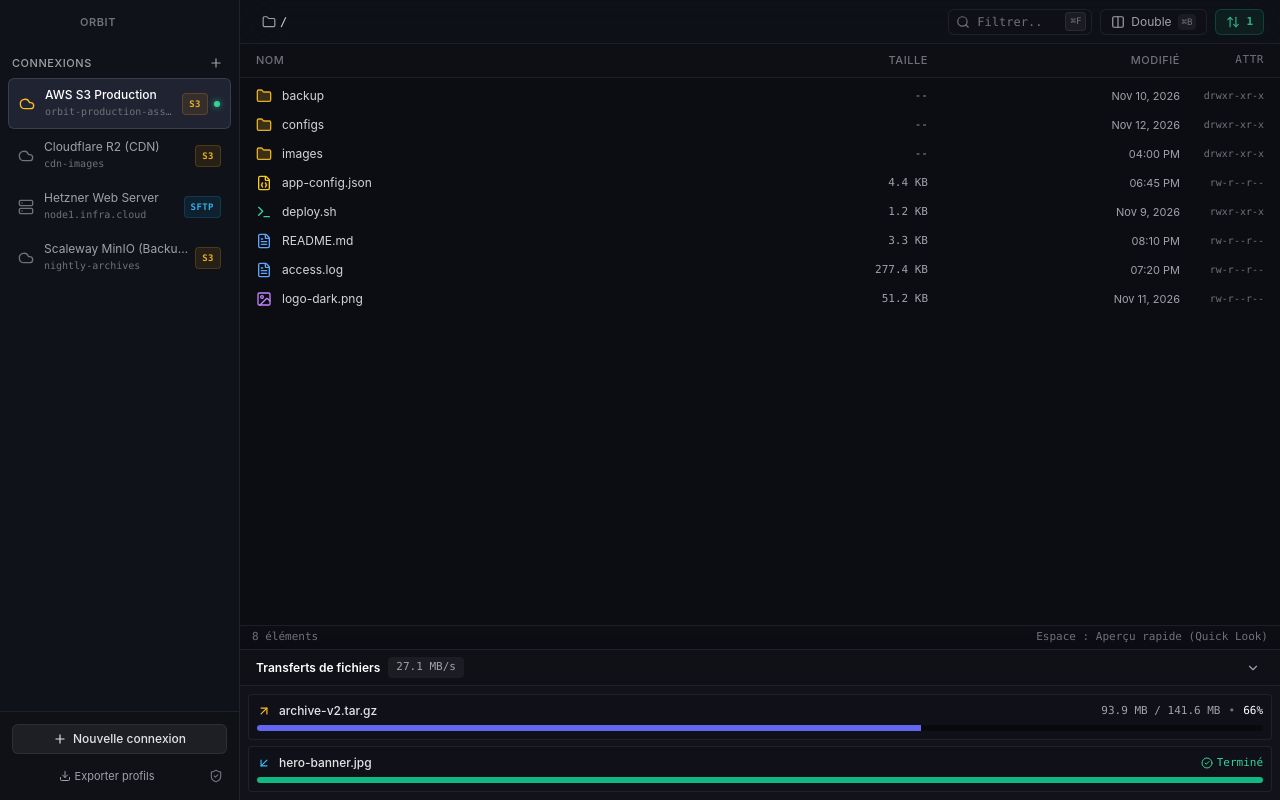
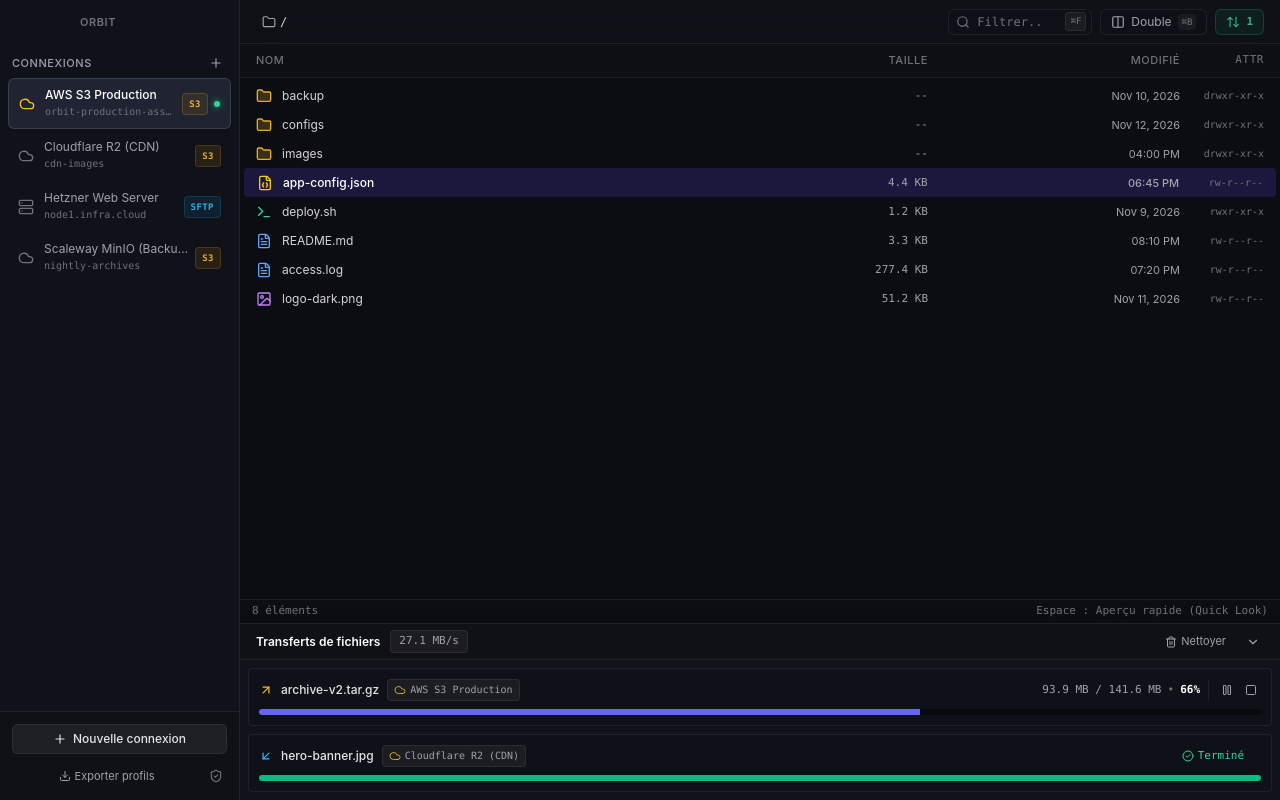
Before and after one commit to matryt/Orbit, a React (Vite) app: page / in a window 1280 px wide. Both pictures are taken after a click on the button "Ouvrir la file des transferts". Built offline with nearby package versions, Linux system fonts and the light colour scheme.

Commit message:
feat(transfers): add server badges, pause/resume and stop controls to transfer drawer

```diff
--- a/src/components/explorer/ExplorerView.tsx
+++ b/src/components/explorer/ExplorerView.tsx
@@ -22,8 +22,9 @@ export const ExplorerView: React.FC<ExplorerViewProps> = ({
   selectedPath,
   onSelect,
   title,
+  isLocal = false,
 }) => {
-  const { setQuickLookFile, toggleQuickLook } = useOrbitStore();
+  const { setQuickLookFile, setActivePane } = useOrbitStore();
   const containerRef = useRef<HTMLDivElement>(null);
 
   // Navigate up one folder
@@ -63,12 +64,6 @@ export const ExplorerView: React.FC<ExplorerViewProps> = ({
       if (selected) {
         handleRowDoubleClick(selected);
       }
-    } else if (e.code === 'Space') {
-      e.preventDefault();
-      const selected = files.find((f) => f.path === selectedPath);
-      if (selected && !selected.is_dir) {
-        toggleQuickLook();
-      }
     }
   };
 
@@ -76,6 +71,8 @@ export const ExplorerView: React.FC<ExplorerViewProps> = ({
     <div
       ref={containerRef}
       tabIndex={0}
+      onFocus={() => setActivePane(isLocal ? 'local' : 'remote')}
+      onClick={() => setActivePane(isLocal ? 'local' : 'remote')}
       onKeyDown={handleKeyDown}
       className="flex-1 flex flex-col h-full bg-background overflow-hidden outline-none select-none"
     >
--- a/src/components/transfers/TransferDrawer.tsx
+++ b/src/components/transfers/TransferDrawer.tsx
@@ -1,18 +1,39 @@
 import React from 'react';
 import { useOrbitStore } from '../../store/useOrbitStore';
 import { formatBytes } from '../../lib/utils';
-import { ArrowUpRight, ArrowDownLeft, CheckCircle2, ChevronDown } from 'lucide-react';
+import {
+  ArrowUpRight,
+  ArrowDownLeft,
+  CheckCircle2,
+  ChevronDown,
+  Pause,
+  Play,
+  Square,
+  Cloud,
+  Server,
+  Trash2,
+} from 'lucide-react';
 
 export const TransferDrawer: React.FC = () => {
-  const { transfers, isTransferDrawerOpen, setTransferDrawerOpen } = useOrbitStore();
+  const {
+    transfers,
+    isTransferDrawerOpen,
+    setTransferDrawerOpen,
+    pauseTransfer,
+    resumeTransfer,
+    cancelTransfer,
+    clearCompletedTransfers,
+  } = useOrbitStore();
 
   if (!isTransferDrawerOpen && transfers.length === 0) return null;
 
   const activeTransfers = transfers.filter((t) => t.status === 'transferring' || t.status === 'queued');
   const totalSpeed = activeTransfers.reduce((acc, t) => acc + t.speedBps, 0);
 
+  // Floating indicator when collapsed
   if (!isTransferDrawerOpen) {
     if (activeTransfers.length === 0) return null;
+    const firstActive = activeTransfers[0];
     return (
       <div
         onClick={() => setTransferDrawerOpen(true)}
@@ -20,8 +41,15 @@ export const TransferDrawer: React.FC = () => {
       >
         <span className="w-2 h-2 rounded-full bg-emerald-400 animate-ping" />
         <div className="text-xs">
+          <div className="flex items-center gap-2">
             <span className="font-semibold text-white">{activeTransfers.length} transfert(s) en cours</span>
-          <span className="text-zinc-400 ml-2 font-mono text-[11px]">
+            {firstActive.serverName && (
+              <span className="text-[10px] text-zinc-400 bg-white/5 border border-border-subtle px-1.5 py-0.2 rounded font-mono truncate max-w-[140px]">
+                {firstActive.serverName}
+              </span>
+            )}
+          </div>
+          <span className="text-zinc-400 font-mono text-[11px]">
             {formatBytes(totalSpeed)}/s
           </span>
         </div>
@@ -29,17 +57,32 @@ export const TransferDrawer: React.FC = () => {
     );
   }
 
+  const hasFinishedTransfers = transfers.some(
+    (t) => t.status === 'completed' || t.status === 'cancelled' || t.status === 'failed'
+  );
+
   return (
-    <div className="border-t border-border-subtle bg-surface/95 backdrop-blur-xl flex flex-col z-30 shadow-2xl transition-all max-h-56">
+    <div className="border-t border-border-subtle bg-surface/95 backdrop-blur-xl flex flex-col z-30 shadow-2xl transition-all max-h-64">
       {/* Drawer Header */}
       <div className="h-9 px-4 flex items-center justify-between border-b border-border-subtle bg-surface-muted/60 select-none">
-        <div className="flex items-center gap-2">
+        <div className="flex items-center gap-2.5">
           <span className="text-xs font-semibold text-white">Transferts de fichiers</span>
-          <span className="text-[11px] font-mono text-zinc-400 bg-white/5 px-2 py-0.5 rounded">
+          <span className="text-[11px] font-mono text-zinc-400 bg-white/5 border border-border-subtle px-2 py-0.5 rounded">
             {formatBytes(totalSpeed)}/s
           </span>
         </div>
-        <div className="flex items-center gap-1">
+
+        <div className="flex items-center gap-2">
+          {hasFinishedTransfers && (
+            <button
+              onClick={clearCompletedTransfers}
+              className="flex items-center gap-1 text-[11px] text-zinc-400 hover:text-zinc-200 px-2 py-0.5 rounded hover:bg-white/5 transition-colors"
+              title="Effacer les transferts terminés ou arrêtés"
+            >
+              <Trash2 className="w-3 h-3" />
+              <span>Nettoyer</span>
+            </button>
+          )}
           <button
             onClick={() => setTransferDrawerOpen(false)}
             className="p-1 rounded hover:bg-white/10 text-zinc-400 hover:text-white transition-colors"
@@ -51,36 +94,93 @@ export const TransferDrawer: React.FC = () => {
       </div>
 
       {/* Transfers List */}
-      <div className="overflow-y-auto p-2 space-y-1.5 max-h-44">
+      <div className="overflow-y-auto p-2 space-y-2 max-h-52">
         {transfers.map((tx) => {
           const progress = Math.min(100, Math.round((tx.bytesTransferred / (tx.totalBytes || 1)) * 100));
+
           return (
             <div
               key={tx.id}
-              className="p-2 rounded bg-surface-muted/40 border border-border-subtle flex flex-col gap-1.5 text-xs"
+              className="p-2.5 rounded bg-surface-muted/50 border border-border-subtle flex flex-col gap-2 text-xs"
             >
-              <div className="flex items-center justify-between">
-                <div className="flex items-center gap-2 min-w-0">
+              {/* Top row: File info + Server Name badge */}
+              <div className="flex items-center justify-between gap-2">
+                <div className="flex items-center gap-2 min-w-0 flex-1">
                   {tx.direction === 'upload' ? (
                     <ArrowUpRight className="w-3.5 h-3.5 text-amber-400 flex-shrink-0" />
                   ) : (
                     <ArrowDownLeft className="w-3.5 h-3.5 text-sky-400 flex-shrink-0" />
                   )}
                   <span className="font-medium text-zinc-200 truncate">{tx.fileName}</span>
+
+                  {/* Server Badge */}
+                  {tx.serverName && (
+                    <span className="flex items-center gap-1 text-[10px] px-1.5 py-0.5 rounded font-mono text-zinc-400 bg-white/[0.05] border border-border-subtle flex-shrink-0">
+                      {tx.serverType === 's3' ? (
+                        <Cloud className="w-3 h-3 text-amber-400/80" />
+                      ) : (
+                        <Server className="w-3 h-3 text-sky-400/80" />
+                      )}
+                      <span>{tx.serverName}</span>
+                    </span>
+                  )}
                 </div>
 
-                <div className="flex items-center gap-2 font-mono text-[11px] text-zinc-400 flex-shrink-0">
-                  {tx.status === 'completed' ? (
+                {/* Status / Metric + Control Buttons */}
+                <div className="flex items-center gap-2 flex-shrink-0">
+                  <div className="font-mono text-[11px] text-zinc-400">
+                    {tx.status === 'completed' && (
                       <span className="flex items-center gap-1 text-emerald-400">
                         <CheckCircle2 className="w-3 h-3" /> Terminé
                       </span>
-                  ) : (
-                    <>
+                    )}
+                    {tx.status === 'paused' && (
+                      <span className="text-amber-400 font-medium">En pause</span>
+                    )}
+                    {tx.status === 'cancelled' && (
+                      <span className="text-zinc-500 line-through">Arrêté</span>
+                    )}
+                    {(tx.status === 'transferring' || tx.status === 'queued') && (
+                      <span className="flex items-center gap-1.5">
                         <span>{formatBytes(tx.bytesTransferred)} / {formatBytes(tx.totalBytes)}</span>
                         <span className="text-zinc-500">•</span>
-                      <span className="text-white">{progress}%</span>
-                    </>
+                        <span className="text-white font-semibold">{progress}%</span>
+                      </span>
                     )}
+                  </div>
+
+                  {/* Transfer Controls: Pause, Resume, Stop */}
+                  <div className="flex items-center gap-1 border-l border-border-subtle pl-2">
+                    {tx.status === 'transferring' && (
+                      <button
+                        onClick={() => pauseTransfer(tx.id)}
+                        className="p-1 rounded hover:bg-amber-500/20 text-zinc-400 hover:text-amber-300 transition-colors"
+                        title="Mettre en pause"
+                      >
+                        <Pause className="w-3 h-3" />
+                      </button>
+                    )}
+
+                    {tx.status === 'paused' && (
+                      <button
+                        onClick={() => resumeTransfer(tx.id)}
+                        className="p-1 rounded hover:bg-emerald-500/20 text-zinc-400 hover:text-emerald-300 transition-colors"
+                        title="Reprendre"
+                      >
+                        <Play className="w-3 h-3" />
+                      </button>
+                    )}
+
+                    {(tx.status === 'transferring' || tx.status === 'paused') && (
+                      <button
+                        onClick={() => cancelTransfer(tx.id)}
+                        className="p-1 rounded hover:bg-red-500/20 text-zinc-400 hover:text-red-400 transition-colors"
+                        title="Arrêter le transfert"
+                      >
+                        <Square className="w-3 h-3" />
+                      </button>
+                    )}
+                  </div>
                 </div>
               </div>
 
@@ -90,6 +190,10 @@ export const TransferDrawer: React.FC = () => {
                   className={`h-full transition-all duration-300 ${
                     tx.status === 'completed'
                       ? 'bg-emerald-500'
+                      : tx.status === 'paused'
+                      ? 'bg-amber-500'
+                      : tx.status === 'cancelled'
+                      ? 'bg-zinc-600'
                       : 'bg-indigo-500'
                   }`}
                   style={{ width: `${progress}%` }}
--- a/src/data/mockData.ts
+++ b/src/data/mockData.ts
@@ -75,6 +75,8 @@ export const MOCK_LOCAL_FILES: FileEntry[] = [
 export const MOCK_TRANSFERS: TransferItem[] = [
   {
     id: 'tx-1',
+    serverName: 'AWS S3 Production',
+    serverType: 's3',
     fileName: 'archive-v2.tar.gz',
     remotePath: '/backup/archive-v2.tar.gz',
     localPath: '/Users/mac/archive-v2.tar.gz',
@@ -86,6 +88,8 @@ export const MOCK_TRANSFERS: TransferItem[] = [
   },
   {
     id: 'tx-2',
+    serverName: 'Cloudflare R2 (CDN)',
+    serverType: 's3',
     fileName: 'hero-banner.jpg',
     remotePath: '/images/hero-banner.jpg',
     localPath: '/Users/mac/Downloads/hero-banner.jpg',
--- a/src/store/useOrbitStore.ts
+++ b/src/store/useOrbitStore.ts
@@ -8,6 +8,10 @@ interface OrbitState {
   activeProfileId: string;
   setActiveProfile: (id: string) => void;
   addProfile: (profile: ConnectionProfile) => void;
+
+  // Active Pane (for keyboard shortcuts and Quick Look)
+  activePane: 'remote' | 'local';
+  setActivePane: (pane: 'remote' | 'local') => void;
 
   // Remote Explorer
   currentPath: string;
@@ -41,6 +45,10 @@ interface OrbitState {
   isTransferDrawerOpen: boolean;
   toggleTransferDrawer: () => void;
   setTransferDrawerOpen: (open: boolean) => void;
+  pauseTransfer: (id: string) => void;
+  resumeTransfer: (id: string) => void;
+  cancelTransfer: (id: string) => void;
+  clearCompletedTransfers: () => void;
 
   // Modals
   isNewConnectionModalOpen: boolean;
@@ -68,6 +76,9 @@ export const useOrbitStore = create<OrbitState>((set, get) => ({
     }));
   },
 
+  activePane: 'remote',
+  setActivePane: (pane) => set({ activePane: pane }),
+
   currentPath: '/',
   setCurrentPath: (path) => {
     set({
@@ -83,8 +94,8 @@ export const useOrbitStore = create<OrbitState>((set, get) => ({
     const lower = searchQuery.toLowerCase();
     return list.filter((f) => f.name.toLowerCase().includes(lower));
   },
-  selectedRemotePath: null,
-  selectedRemotePaths: [],
+  selectedRemotePath: '/app-config.json',
+  selectedRemotePaths: ['/app-config.json'],
   selectRemoteFile: (path, multi = false) => {
     const { selectedRemotePaths } = get();
     if (multi) {
@@ -95,11 +106,13 @@ export const useOrbitStore = create<OrbitState>((set, get) => ({
       set({
         selectedRemotePaths: newPaths,
         selectedRemotePath: newPaths[newPaths.length - 1] || null,
+        activePane: 'remote',
       });
     } else {
       set({
         selectedRemotePaths: [path],
         selectedRemotePath: path,
+        activePane: 'remote',
       });
     }
   },
@@ -111,7 +124,7 @@ export const useOrbitStore = create<OrbitState>((set, get) => ({
   setLocalPath: (path) => set({ localPath: path }),
   localFiles: MOCK_LOCAL_FILES,
   selectedLocalPath: null,
-  selectLocalFile: (path) => set({ selectedLocalPath: path }),
+  selectLocalFile: (path) => set({ selectedLocalPath: path, activePane: 'local' }),
 
   isDualPane: false,
   toggleDualPane: () => set((state) => ({ isDualPane: !state.isDualPane })),
@@ -122,13 +135,37 @@ export const useOrbitStore = create<OrbitState>((set, get) => ({
   quickLookFile: null,
   setQuickLookFile: (file) => set({ quickLookFile: file }),
   toggleQuickLook: () => {
-    const { quickLookFile, selectedRemotePath, getRemoteFiles } = get();
+    const {
+      quickLookFile,
+      selectedRemotePath,
+      getRemoteFiles,
+      activePane,
+      selectedLocalPath,
+      localFiles,
+    } = get();
+
     if (quickLookFile) {
       set({ quickLookFile: null });
-    } else if (selectedRemotePath) {
-      const file = getRemoteFiles().find((f) => f.path === selectedRemotePath);
-      if (file && !file.is_dir) {
-        set({ quickLookFile: file });
+      return;
+    }
+
+    if (activePane === 'local') {
+      const targetPath = selectedLocalPath || (localFiles.length > 0 ? localFiles[0].path : null);
+      if (targetPath) {
+        const file = localFiles.find((f) => f.path === targetPath);
+        if (file) {
+          set({ quickLookFile: file, selectedLocalPath: file.path });
+          return;
+        }
+      }
+    }
+
+    const remoteFiles = getRemoteFiles();
+    const targetPath = selectedRemotePath || (remoteFiles.length > 0 ? remoteFiles[0].path : null);
+    if (targetPath) {
+      const file = remoteFiles.find((f) => f.path === targetPath);
+      if (file) {
+        set({ quickLookFile: file, selectedRemotePath: file.path });
       }
     }
   },
@@ -139,6 +176,36 @@ export const useOrbitStore = create<OrbitState>((set, get) => ({
     set((state) => ({ isTransferDrawerOpen: !state.isTransferDrawerOpen })),
   setTransferDrawerOpen: (open) => set({ isTransferDrawerOpen: open }),
 
+  pauseTransfer: (id) => {
+    set((state) => ({
+      transfers: state.transfers.map((tx) =>
+        tx.id === id ? { ...tx, status: 'paused', speedBps: 0 } : tx
+      ),
+    }));
+  },
+
+  resumeTransfer: (id) => {
+    set((state) => ({
+      transfers: state.transfers.map((tx) =>
+        tx.id === id ? { ...tx, status: 'transferring', speedBps: 24500000 } : tx
+      ),
+    }));
+  },
+
+  cancelTransfer: (id) => {
+    set((state) => ({
+      transfers: state.transfers.map((tx) =>
+        tx.id === id ? { ...tx, status: 'cancelled', speedBps: 0 } : tx
+      ),
+    }));
+  },
+
+  clearCompletedTransfers: () => {
+    set((state) => ({
+      transfers: state.transfers.filter((tx) => tx.status === 'transferring' || tx.status === 'paused' || tx.status === 'queued'),
+    }));
+  },
+
   isNewConnectionModalOpen: false,
   setNewConnectionModalOpen: (open) => set({ isNewConnectionModalOpen: open }),
 
--- a/src/types/index.ts
+++ b/src/types/index.ts
@@ -26,6 +26,8 @@ export interface FileEntry {
 
 export interface TransferItem {
   id: string;
+  serverName?: string;
+  serverType?: StorageType;
   fileName: string;
   remotePath: string;
   localPath: string;
@@ -33,5 +35,5 @@ export interface TransferItem {
   bytesTransferred: number;
   totalBytes: number;
   speedBps: number;
-  status: 'queued' | 'transferring' | 'completed' | 'failed';
+  status: 'queued' | 'transferring' | 'paused' | 'completed' | 'failed' | 'cancelled';
 }
```
Also changed, not shown: src/components/explorer/DualPaneView.tsx (line endings or trailing spaces), src/components/explorer/FileIcon.tsx (line endings or trailing spaces), src/components/layout/WindowsTitlebar.tsx (line endings or trailing spaces), src/components/modals/ExportProfilesModal.tsx (line endings or trailing spaces), src/index.css (line endings or trailing spaces), src/lib/utils.ts (line endings or trailing spaces). Lines whose indentation alone changed are shown as unchanged.
